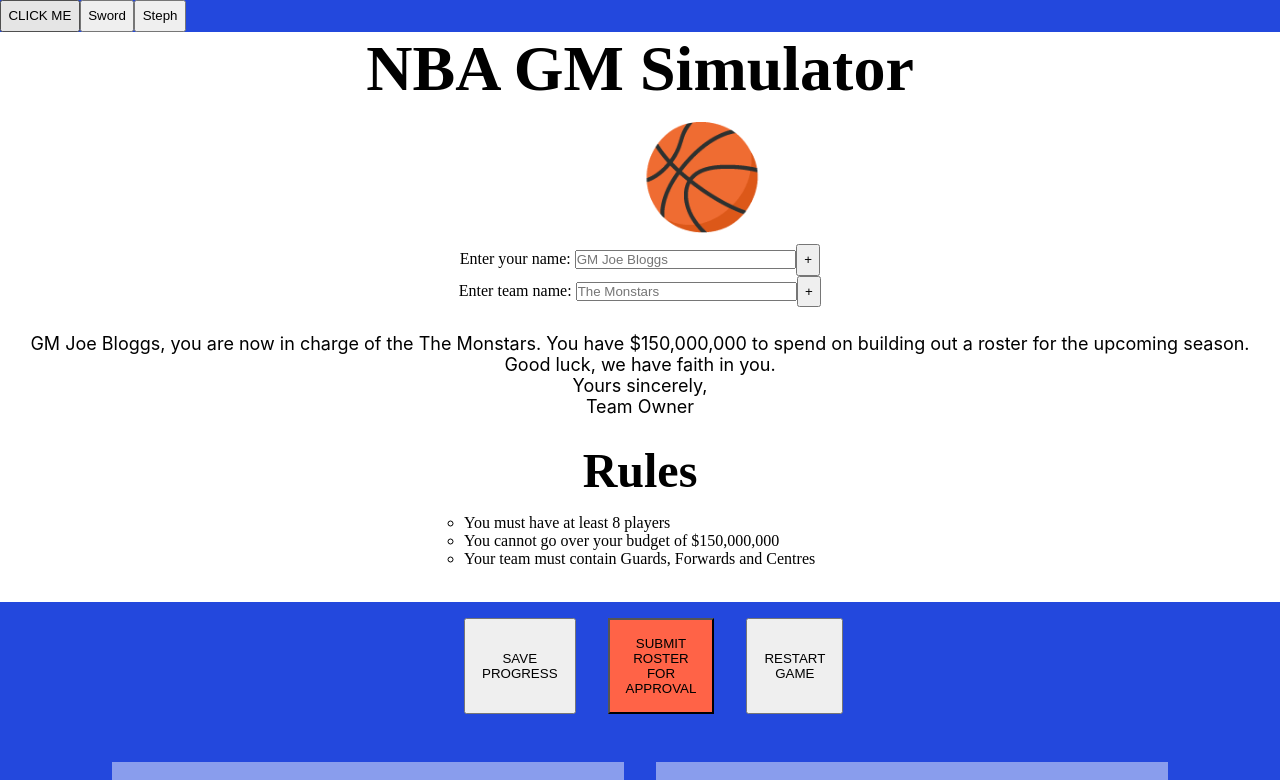
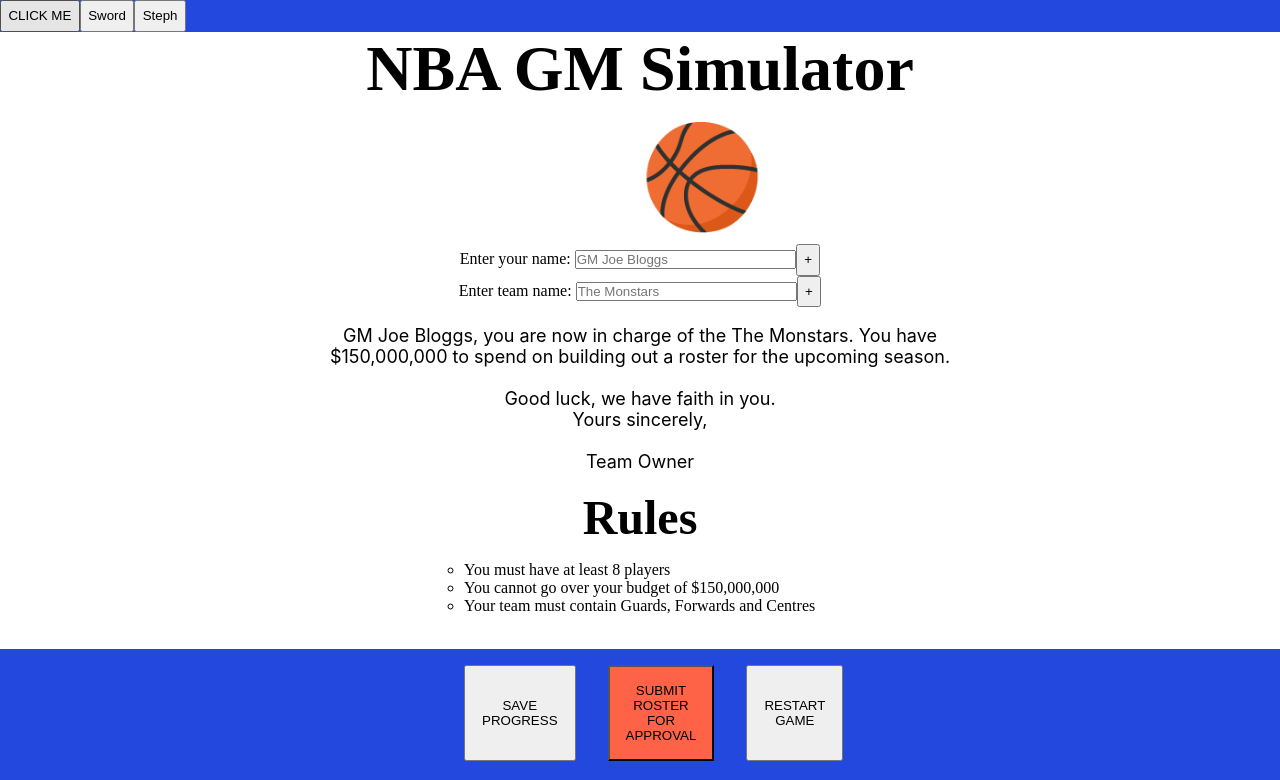
Before and after one commit to Peach-24/nba-gm-simulator, a React (Create React App) app: page / in a window 1280 px wide. Shown: the top 780 px of the page. Built offline with nearby package versions, Linux system fonts and the light colour scheme; a web font is replaced by a local one.

Commit message:
Minor css changes pt.2

```diff
--- a/src/AvailablePlayers.js
+++ b/src/AvailablePlayers.js
@@ -62,4 +62,3 @@ const AvailablePlayers = (props) => {
 };
 
 export default AvailablePlayers;
-// () => props.selectPlayer(player)
--- a/src/Header.js
+++ b/src/Header.js
@@ -34,13 +34,15 @@ const Header = () => {
       </form>
       <br></br>
 
-      <p>
+      <p id='GM-intro'>
         GM Joe Bloggs, you are now in charge of the The Monstars. You have
         $150,000,000 to spend on building out a roster for the upcoming season.
+        <br />
         <br />
         Good luck, we have faith in you.
         <br />
         Yours sincerely, <br />
+        <br />
         Team Owner
       </p>
       <br></br>
--- a/src/index.css
+++ b/src/index.css
@@ -110,6 +110,11 @@ li {
 .rules-list {
   list-style: circle;
 }
+
+#GM-intro {
+  width: 50%;
+  margin: auto;
+}
 /***********   PLAYER CARDS   **********/
 
 #player-card {
```
Also changed, not shown: 1 other file (tests, documents, lock files or other folders).
